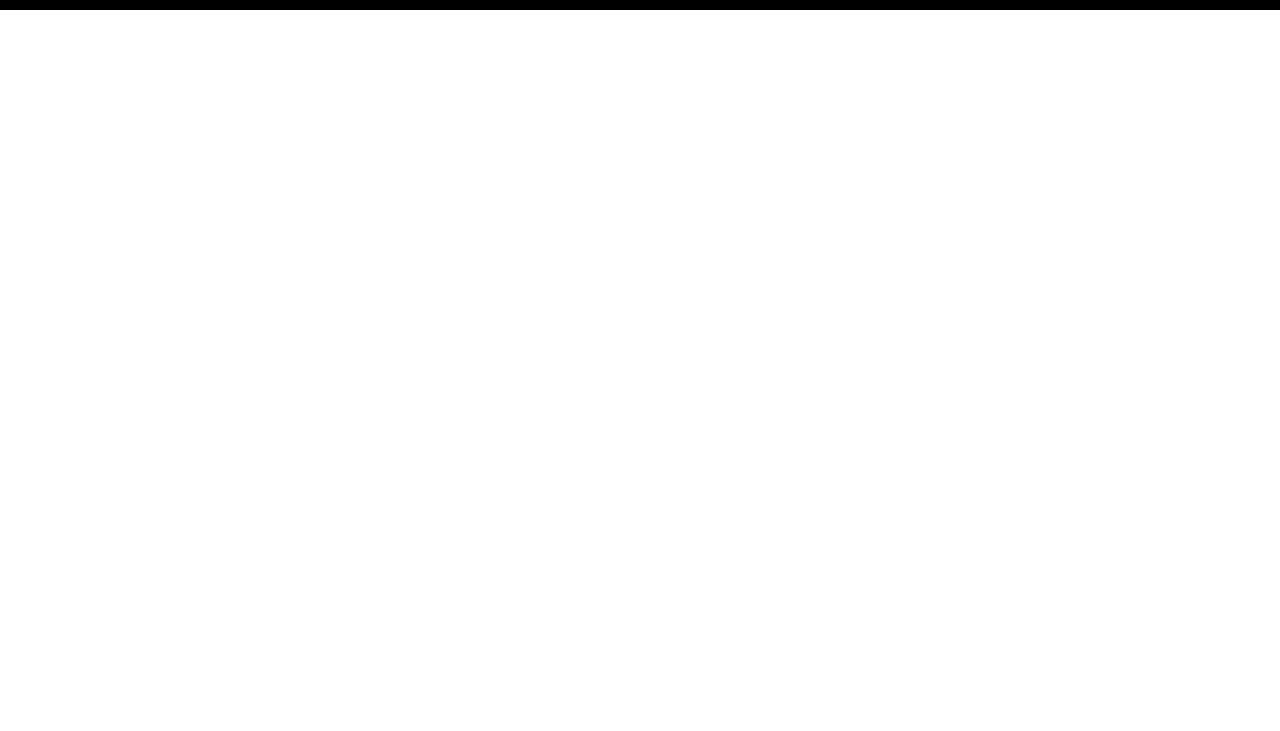
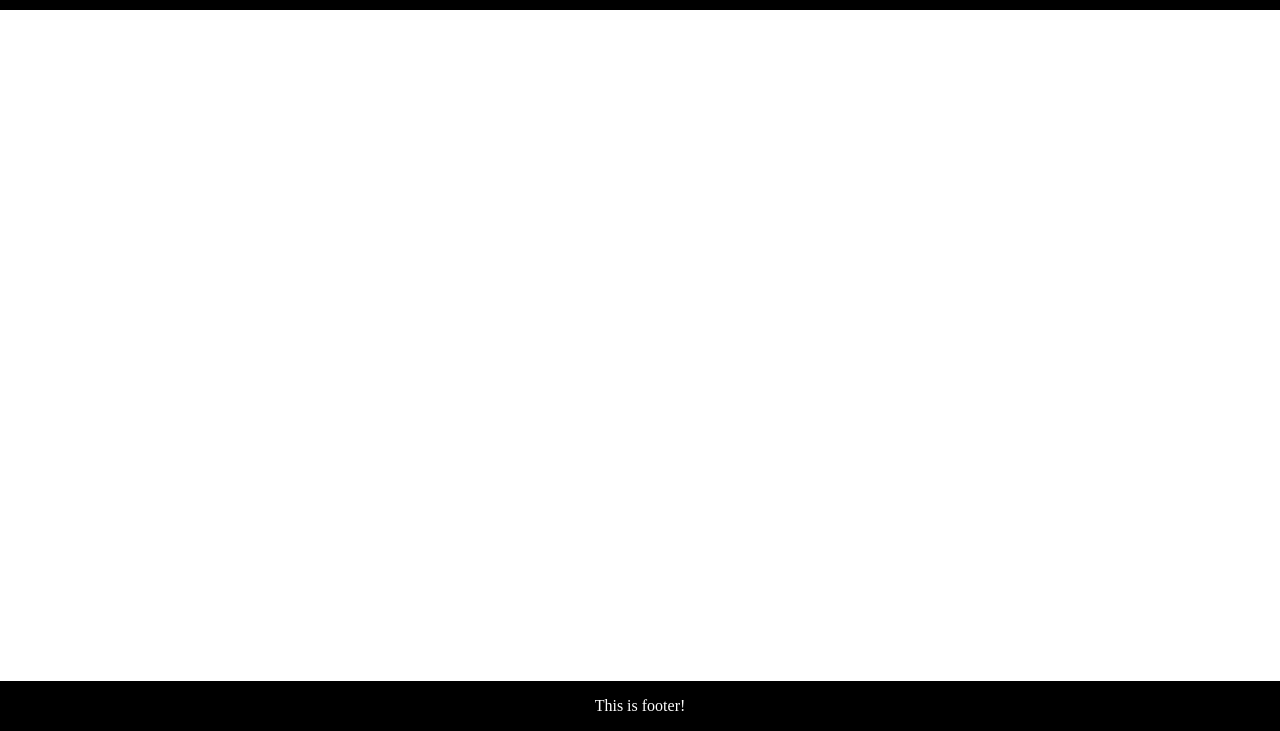
Before and after one commit to thantko20/todo-list, a website built with webpack: page dist/index.html in a window 1280 px wide. Shown: the part 69-800 px from the top of the page. Built offline with nearby package versions, Linux system fonts and the light colour scheme.

Commit message:
Add footer and wrapper

```diff
--- a/src/style/style.css
+++ b/src/style/style.css
@@ -5,6 +5,10 @@
 body {
   margin: 0;
   padding: 0;
+  height: 100vh;
+
+  display: flex;
+  flex-direction: column;
 }
 
 .header {
@@ -19,3 +23,18 @@ body {
 .logo {
   margin-left: 48px;
 }
+
+.wrapper {
+  flex: 1;
+}
+
+footer {
+  margin-top: auto;
+  width: 100%;
+  display: flex;
+  justify-content: center;
+  align-items: center;
+  background-color: #000;
+  color: #fff;
+  padding: 16px 0;
+}
```
Also changed, not shown: dist/index.html.
